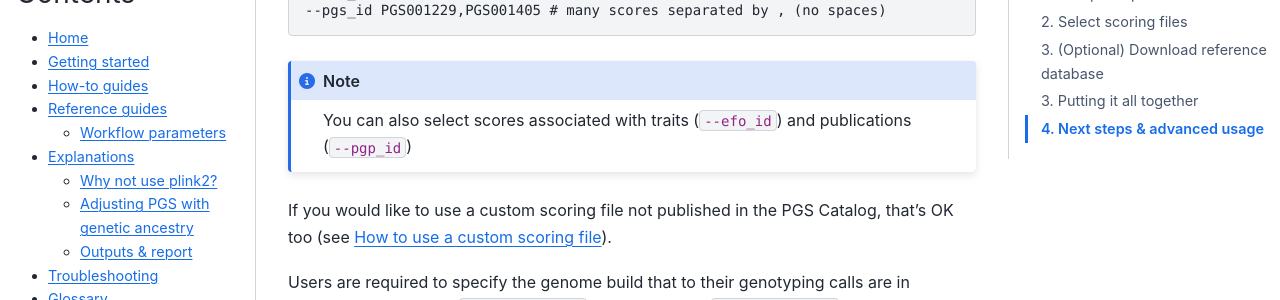
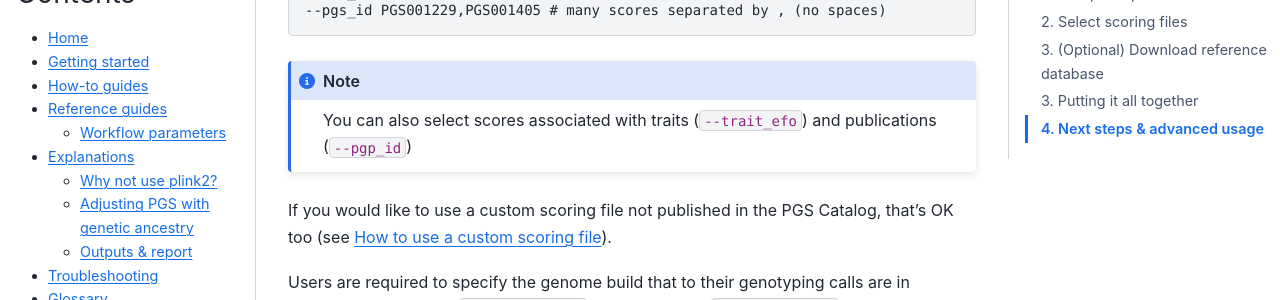
Before and after one commit to PGScatalog/pgsc_calc, a Sphinx documentation site: the page built from docs/getting-started.rst, in a window 1280 px wide and 900 px high, scrolled down 2068 px. Shown: the part 147-447 px from the top of the window. Built offline with Sphinx 7.4.7 and the Sphinx Book theme 1.1.4, drawn with Linux system fonts in a browser that asks for light colours.

Commit message:
fix trait parameter (#196)

```diff
--- a/docs/getting-started.rst
+++ b/docs/getting-started.rst
@@ -97,7 +97,7 @@ parameter:
     --pgs_id PGS001229 # one score
     --pgs_id PGS001229,PGS001405 # many scores separated by , (no spaces)
 
-.. note:: You can also select scores associated with traits (``--efo_id``) and
+.. note:: You can also select scores associated with traits (``--trait_efo``) and
           publications (``--pgp_id``)
 
 If you would like to use a custom scoring file not published in the PGS Catalog,
```
